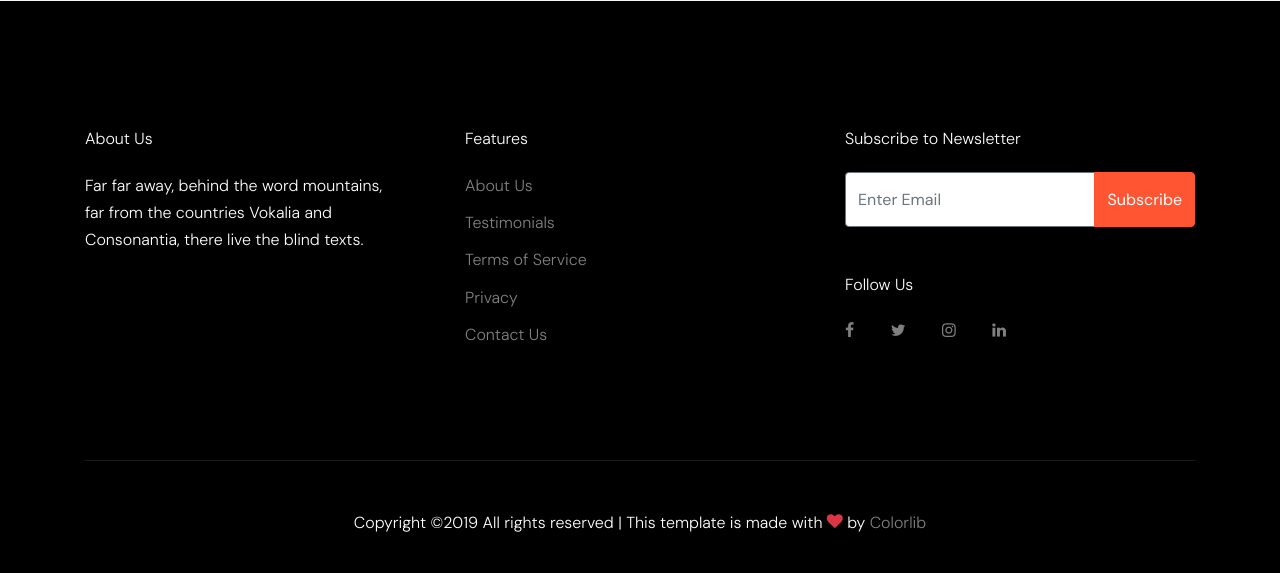
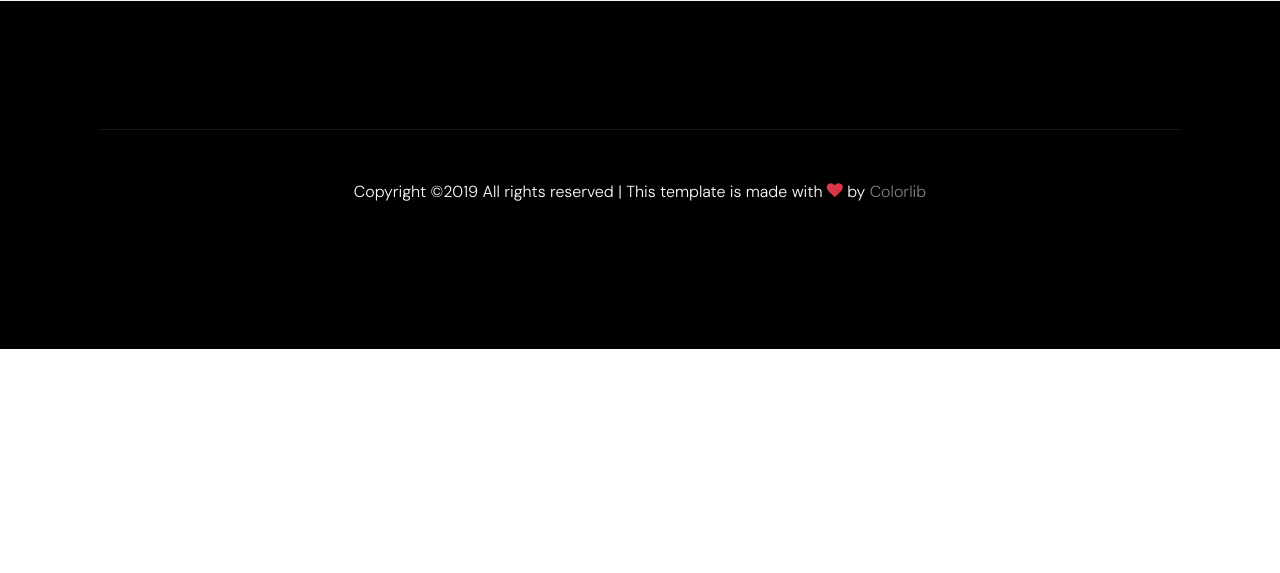
Before and after one commit to elvissylejmani/LearnPhP, a PHP site: page / in a window 1280 px wide. Shown: the part 5927-6500 px from the top of the page. After the commit the page ends 6276 px from the top, so only its background shows below. Run offline with PHP 8.4, Linux system fonts and the light colour scheme; some web fonts are replaced.

Commit message:
FooterUpdated

```diff
--- /dev/null
+++ b/footer.php
@@ -0,0 +1,15 @@
+<footer class="site-footer">
+      <div class="container">
+
+          <div class="col-md-12 text-center">
+            <div class="border-top pt-5">
+              <p>
+            <!-- Link back to Colorlib can't be removed. Template is licensed under CC BY 3.0. -->
+            Copyright &copy;<script>document.write(new Date().getFullYear());</script> All rights reserved | This template is made with <i class="icon-heart text-danger" aria-hidden="true"></i> by <a href="https://colorlib.com" target="_blank" >Colorlib</a>
+            <!-- Link back to Colorlib can't be removed. Template is licensed under CC BY 3.0. -->
+            </p>
+            </div>
+          </div>
+
+        </div>
+    </footer>
--- a/index.php
+++ b/index.php
@@ -222,64 +222,7 @@ require 'Header.php';
       </div>
     </div>
 
-    <footer class="site-footer">
-      <div class="container">
-        <div class="row">
-          <div class="col-md-6">
-            <div class="row">
-              <div class="col-md-7">
-                <h2 class="footer-heading mb-4">About Us</h2>
-                <p>Far far away, behind the word mountains, far from the countries Vokalia and Consonantia, there live the blind texts. </p>
-              </div>
-              <div class="col-md-4 ml-auto">
-                <h2 class="footer-heading mb-4">Features</h2>
-                <ul class="list-unstyled">
-                  <li><a href="#">About Us</a></li>
-                  <li><a href="#">Testimonials</a></li>
-                  <li><a href="#">Terms of Service</a></li>
-                  <li><a href="#">Privacy</a></li>
-                  <li><a href="#">Contact Us</a></li>
-                </ul>
-              </div>
-
-            </div>
-          </div>
-          <div class="col-md-4 ml-auto">
-
-            <div class="mb-5">
-              <h2 class="footer-heading mb-4">Subscribe to Newsletter</h2>
-              <form action="#" method="post" class="footer-suscribe-form">
-                <div class="input-group mb-3">
-                  <input type="text" class="form-control border-secondary text-white bg-transparent" placeholder="Enter Email" aria-label="Enter Email" aria-describedby="button-addon2">
-                  <div class="input-group-append">
-                    <button class="btn btn-primary text-white" type="button" id="button-addon2">Subscribe</button>
-                  </div>
-                </div>
-            </div>
-
-
-            <h2 class="footer-heading mb-4">Follow Us</h2>
-            <a href="#about-section" class="smoothscroll pl-0 pr-3"><span class="icon-facebook"></span></a>
-            <a href="#" class="pl-3 pr-3"><span class="icon-twitter"></span></a>
-            <a href="#" class="pl-3 pr-3"><span class="icon-instagram"></span></a>
-            <a href="#" class="pl-3 pr-3"><span class="icon-linkedin"></span></a>
-            </form>
-          </div>
-        </div>
-        <div class="row pt-5 mt-5 text-center">
-          <div class="col-md-12">
-            <div class="border-top pt-5">
-              <p>
-            <!-- Link back to Colorlib can't be removed. Template is licensed under CC BY 3.0. -->
-            Copyright &copy;<script>document.write(new Date().getFullYear());</script> All rights reserved | This template is made with <i class="icon-heart text-danger" aria-hidden="true"></i> by <a href="https://colorlib.com" target="_blank" >Colorlib</a>
-            <!-- Link back to Colorlib can't be removed. Template is licensed under CC BY 3.0. -->
-            </p>
-            </div>
-          </div>
-
-        </div>
-      </div>
-    </footer>
+    <?php require 'footer.php'; ?>
 
     </div>
 
```
Also changed, not shown: contact.php (+1 -61 lines).
